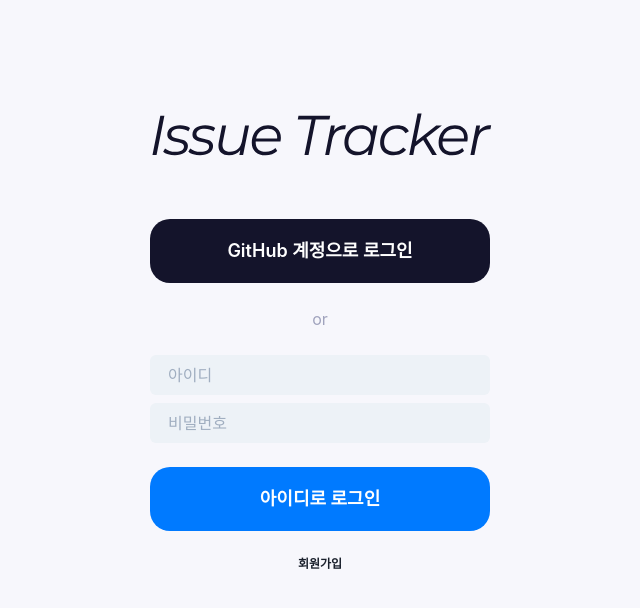
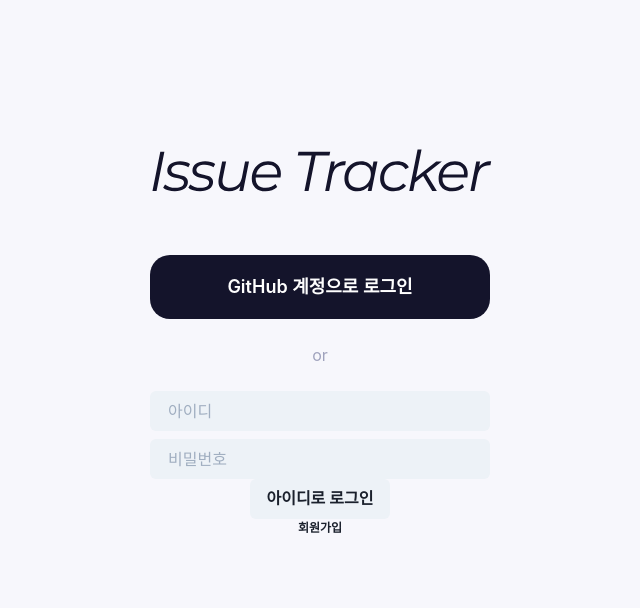
Before and after one commit to codesquad-members-2021/issue-tracker, a React (Create React App) app in the folder FE/issue-tracker/: page / in a window 1280 px wide. Shown: the top 608 px of the page, without its empty margins (320-960 px from the left). Built offline with nearby package versions, Linux system fonts and the light colour scheme.

Commit message:
Style: 로그인 비활성화 버튼 스타일 추가

```diff
--- a/FE/issue-tracker/src/components/login/style.ts
+++ b/FE/issue-tracker/src/components/login/style.ts
@@ -13,10 +13,15 @@ const gitLoginStyle = {
   colorScheme: 'blackAlpha',
 };
 
-const idLoginStyle = {
+const activeLoginStyle = {
   ...loginBtnStyle,
   background: 'bl_initial',
   colorScheme: 'blue',
+};
+
+const inactiveLoginStyle = {
+  ...activeLoginStyle,
+  opacity: '.4',
 };
 
 const inputStyle = {
@@ -24,4 +29,4 @@ const inputStyle = {
   variant: 'filled',
 };
 
-export { gitLoginStyle, idLoginStyle, inputStyle };
+export { gitLoginStyle, activeLoginStyle, inactiveLoginStyle, inputStyle };
```
